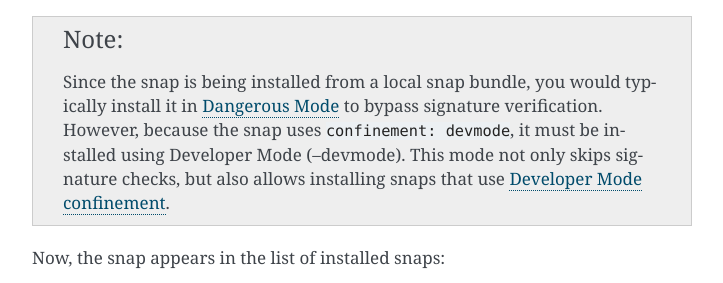
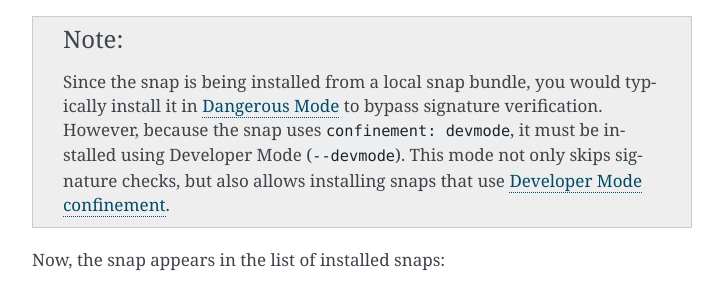
Before and after one commit to canonical/real-time-ubuntu-docs, a Sphinx documentation site: the page built from docs/tutorial/7-snapping.md, in a window 1280 px wide and 900 px high, scrolled down 4224 px, cut to the strip 142-425 px from the top of the window. Shown: the whole strip, without its empty margins (388-1111 px from the left). Built offline with Sphinx 7.4.7, drawn with Linux system fonts in a browser that asks for light colours; cross-references to code outside the pages are shown as plain code.

````diff
--- a/docs/tutorial/7-snapping.md
+++ b/docs/tutorial/7-snapping.md
@@ -267,7 +267,7 @@ rt-app 0.1 installed
 
 ```{note}
 Since the snap is being installed from a local snap bundle, you would typically install it in [Dangerous Mode][snap_install_modes] to bypass signature verification.
-However, because the snap uses `confinement: devmode`, it must be installed using Developer Mode (\-\-devmode).
+However, because the snap uses `confinement: devmode`, it must be installed using Developer Mode (`--devmode`).
 This mode not only skips signature checks, but also allows installing snaps that use [Developer Mode confinement][snap_confinement].
 ```
 
````
